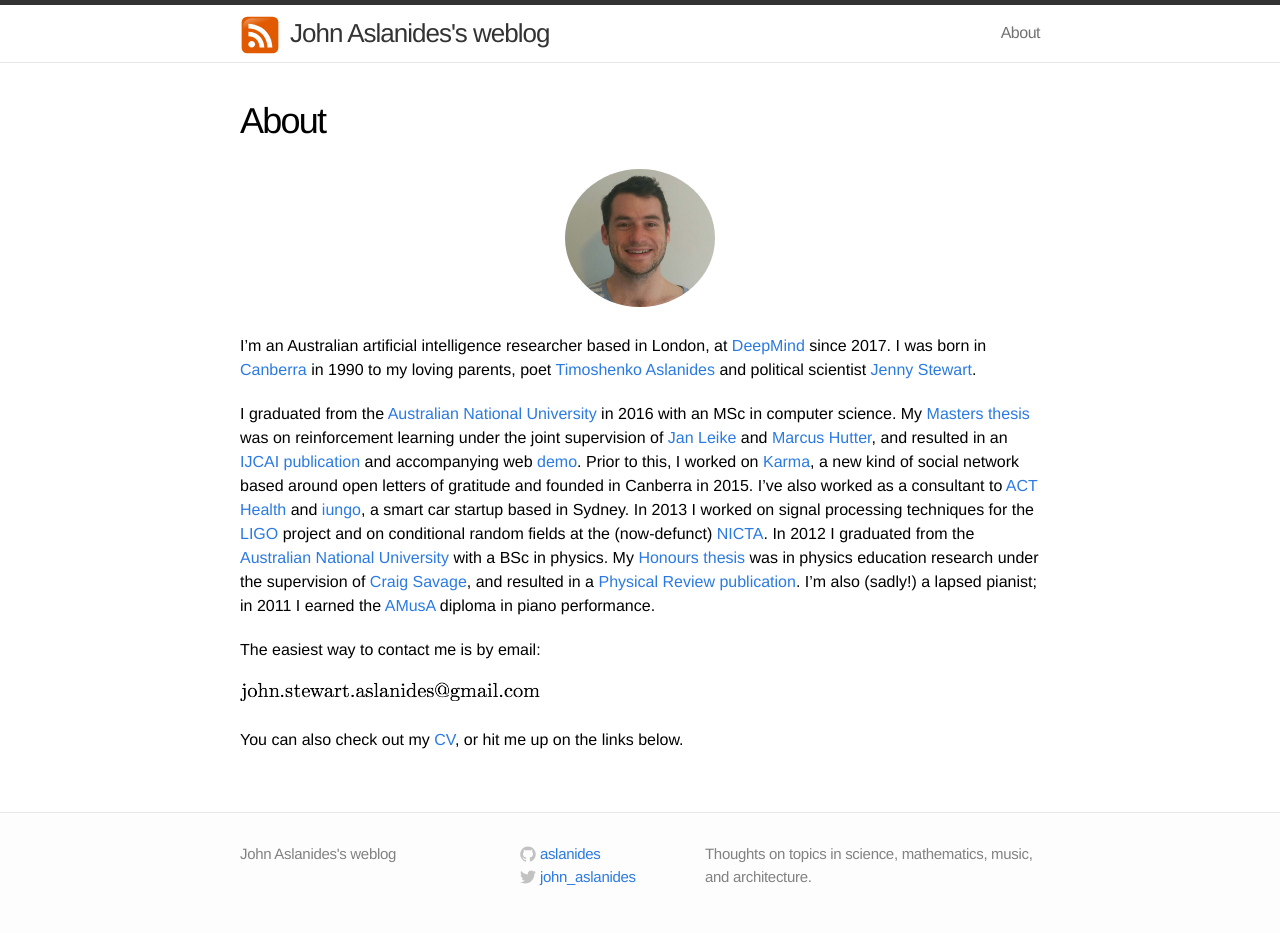
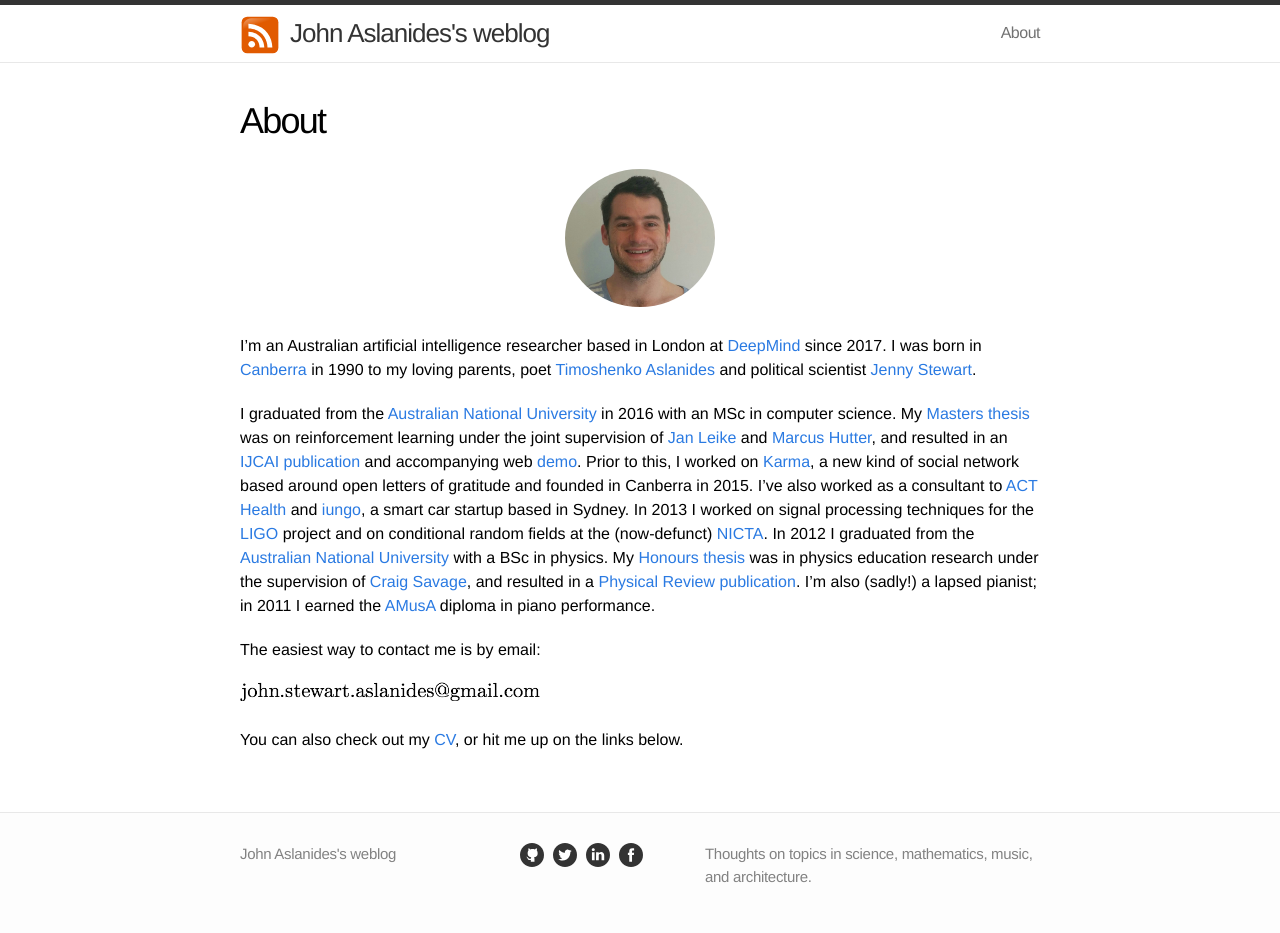
Before and after one commit to aslanides/aslanides.github.io, a Jekyll site: the page built from about.md, in a window 1280 px wide. Built offline with Jekyll 4.4.1, drawn with Linux system fonts in a browser that asks for light colours.

Commit message:
Fix up social media links in footer.

```diff
--- a/_config.yml
+++ b/_config.yml
@@ -25,10 +25,6 @@
 baseurl: "" # the subpath of your site, e.g. /blog
 url: "http://aslanides.io" # the base hostname & protocol for your site, e.g. http://example.com
 
-twitter_username: john_aslanides
-github_username:  aslanides
-linkedin_username: johnaslanides
-
 # Build settings
 theme: minima
 markdown: kramdown
--- a/_includes/footer.html
+++ b/_includes/footer.html
@@ -1,8 +1,6 @@
 <footer class="site-footer">
 
   <div class="wrap">
-
-    <!-- <h2 class="footer-heading">{{ site.title }}</h2> -->
 
     <div class="footer-col-1 column">
       <ul>
@@ -12,44 +10,11 @@
     </div>
 
     <div class="footer-col-2 column">
-      <ul>
-        {% if site.github_username %}<li>
-          <a href="https://github.com/{{ site.github_username }}">
-            <span class="icon github">
-              <svg version="1.1" class="github-icon-svg" xmlns="http://www.w3.org/2000/svg" xmlns:xlink="http://www.w3.org/1999/xlink" x="0px" y="0px"
-                 viewBox="0 0 16 16" enable-background="new 0 0 16 16" xml:space="preserve">
-                <path fill-rule="evenodd" clip-rule="evenodd" fill="#C2C2C2" d="M7.999,0.431c-4.285,0-7.76,3.474-7.76,7.761
-                c0,3.428,2.223,6.337,5.307,7.363c0.388,0.071,0.53-0.168,0.53-0.374c0-0.184-0.007-0.672-0.01-1.32
-                c-2.159,0.469-2.614-1.04-2.614-1.04c-0.353-0.896-0.862-1.135-0.862-1.135c-0.705-0.481,0.053-0.472,0.053-0.472
-                c0.779,0.055,1.189,0.8,1.189,0.8c0.692,1.186,1.816,0.843,2.258,0.645c0.071-0.502,0.271-0.843,0.493-1.037
-                C4.86,11.425,3.049,10.76,3.049,7.786c0-0.847,0.302-1.54,0.799-2.082C3.768,5.507,3.501,4.718,3.924,3.65
-                c0,0,0.652-0.209,2.134,0.796C6.677,4.273,7.34,4.187,8,4.184c0.659,0.003,1.323,0.089,1.943,0.261
-                c1.482-1.004,2.132-0.796,2.132-0.796c0.423,1.068,0.157,1.857,0.077,2.054c0.497,0.542,0.798,1.235,0.798,2.082
-                c0,2.981-1.814,3.637-3.543,3.829c0.279,0.24,0.527,0.713,0.527,1.437c0,1.037-0.01,1.874-0.01,2.129
-                c0,0.208,0.14,0.449,0.534,0.373c3.081-1.028,5.302-3.935,5.302-7.362C15.76,3.906,12.285,0.431,7.999,0.431z"/>
-              </svg>
-            </span>
-            <span class="username">{{ site.github_username }}</span>
-          </a>
-        </li>{% endif %}
-        {% if site.twitter_username %}<li>
-          <a href="https://twitter.com/{{ site.twitter_username }}">
-            <span class="icon twitter">
-              <svg version="1.1" class="twitter-icon-svg" xmlns="http://www.w3.org/2000/svg" xmlns:xlink="http://www.w3.org/1999/xlink" x="0px" y="0px"
-                 viewBox="0 0 16 16" enable-background="new 0 0 16 16" xml:space="preserve">
-                <path fill="#C2C2C2" d="M15.969,3.058c-0.586,0.26-1.217,0.436-1.878,0.515c0.675-0.405,1.194-1.045,1.438-1.809
-                c-0.632,0.375-1.332,0.647-2.076,0.793c-0.596-0.636-1.446-1.033-2.387-1.033c-1.806,0-3.27,1.464-3.27,3.27
-                c0,0.256,0.029,0.506,0.085,0.745C5.163,5.404,2.753,4.102,1.14,2.124C0.859,2.607,0.698,3.168,0.698,3.767
-                c0,1.134,0.577,2.135,1.455,2.722C1.616,6.472,1.112,6.325,0.671,6.08c0,0.014,0,0.027,0,0.041c0,1.584,1.127,2.906,2.623,3.206
-                C3.02,9.402,2.731,9.442,2.433,9.442c-0.211,0-0.416-0.021-0.615-0.059c0.416,1.299,1.624,2.245,3.055,2.271
-                c-1.119,0.877-2.529,1.4-4.061,1.4c-0.264,0-0.524-0.015-0.78-0.046c1.447,0.928,3.166,1.469,5.013,1.469
-                c6.015,0,9.304-4.983,9.304-9.304c0-0.142-0.003-0.283-0.009-0.423C14.976,4.29,15.531,3.714,15.969,3.058z"/>
-              </svg>
-            </span>
-            <span class="username">{{ site.twitter_username }}</span>
-          </a>
-        </li>{% endif %}
-      </ul>
+      <!-- TODO(jaslanides): Figure this out. -->
+      <a href="https://github.com/aslanides"><img src="../assets/icons/github.svg" width=24 height=24/></a>&nbsp;
+      <a href="https://twitter.com/john_aslanides"><img src="../assets/icons/twitter.svg" width=24 height=24/></a>&nbsp;
+      <a href="https://linkedin.com/in/johnaslanides"><img src="../assets/icons/linkedin.svg" width=24 height=24/></a>&nbsp;
+      <a href="https://facebook.com/johnaslanides"><img src="../assets/icons/facebook.svg" width=24 height=24/></a>&nbsp;
     </div>
 
     <div class="footer-col-3 column">
--- a/_includes/header.html
+++ b/_includes/header.html
@@ -4,7 +4,7 @@
 
     <div style="float:left; margin-top:10px; margin-right:10px;">
     <a href="{{ "/feed.xml" | prepend: site.baseurl }}">
-      <img src="/assets/rssicon.svg" width="40">
+      <img src="/assets/icons/rssicon.svg" width="40">
     </a>
     </div>
 
--- a/about.md
+++ b/about.md
@@ -6,7 +6,7 @@
 
 <center><img src="../assets/me.png" style="border-radius:50%" width="150" /></center>
 
-I'm an Australian artificial intelligence researcher based in London, at [DeepMind] since 2017. I was born in [Canberra] in 1990 to my loving parents, poet [Timoshenko Aslanides] and political scientist [Jenny Stewart].
+I'm an Australian artificial intelligence researcher based in London at [DeepMind] since 2017. I was born in [Canberra] in 1990 to my loving parents, poet [Timoshenko Aslanides] and political scientist [Jenny Stewart].
 
 I graduated from the [Australian National University] in 2016 with an MSc in computer science. My [Masters thesis] was on reinforcement learning under the joint supervision of [Jan Leike] and [Marcus Hutter], and resulted in an [IJCAI publication][ALH2017] and accompanying web [demo]. Prior to this, I worked on [Karma], a new kind of social network based around open letters of gratitude and founded in Canberra in 2015. I've also worked as a consultant to [ACT Health] and [iungo], a smart car startup based in Sydney. In 2013 I worked on signal processing techniques for the [LIGO] project and on conditional random fields at the (now-defunct) [NICTA]. In 2012 I graduated from the [Australian National University] with a BSc in physics. My [Honours thesis] was in physics education research under the supervision of [Craig Savage], and resulted in a [Physical Review publication][AS2013]. I'm also (sadly!) a lapsed pianist; in 2011 I earned the [AMusA] diploma in piano performance.
 
```
Also changed, not shown: assets/icons/facebook.svg (added), assets/icons/github.svg (added), assets/icons/linkedin.svg (added), assets/icons/rssicon.svg (renamed from assets/rssicon.svg), assets/icons/twitter.svg (added).
